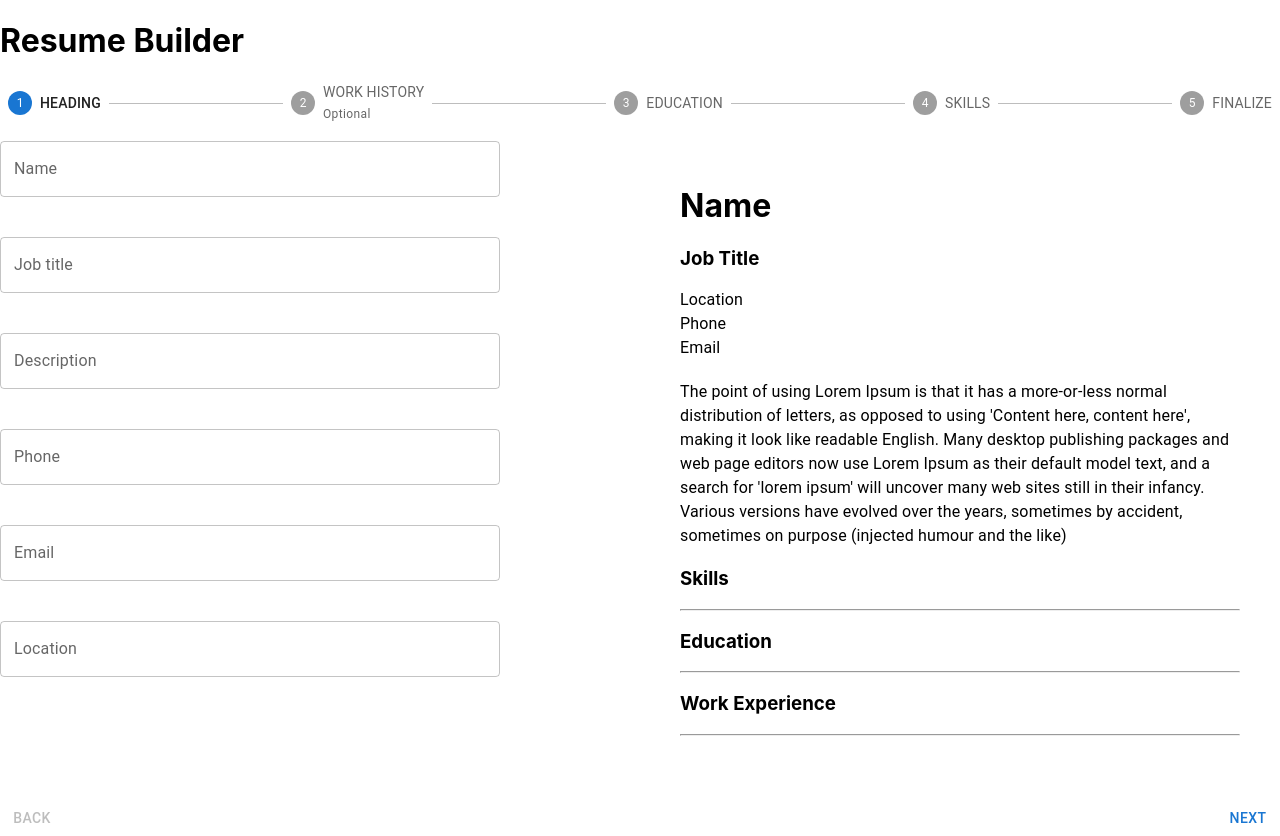
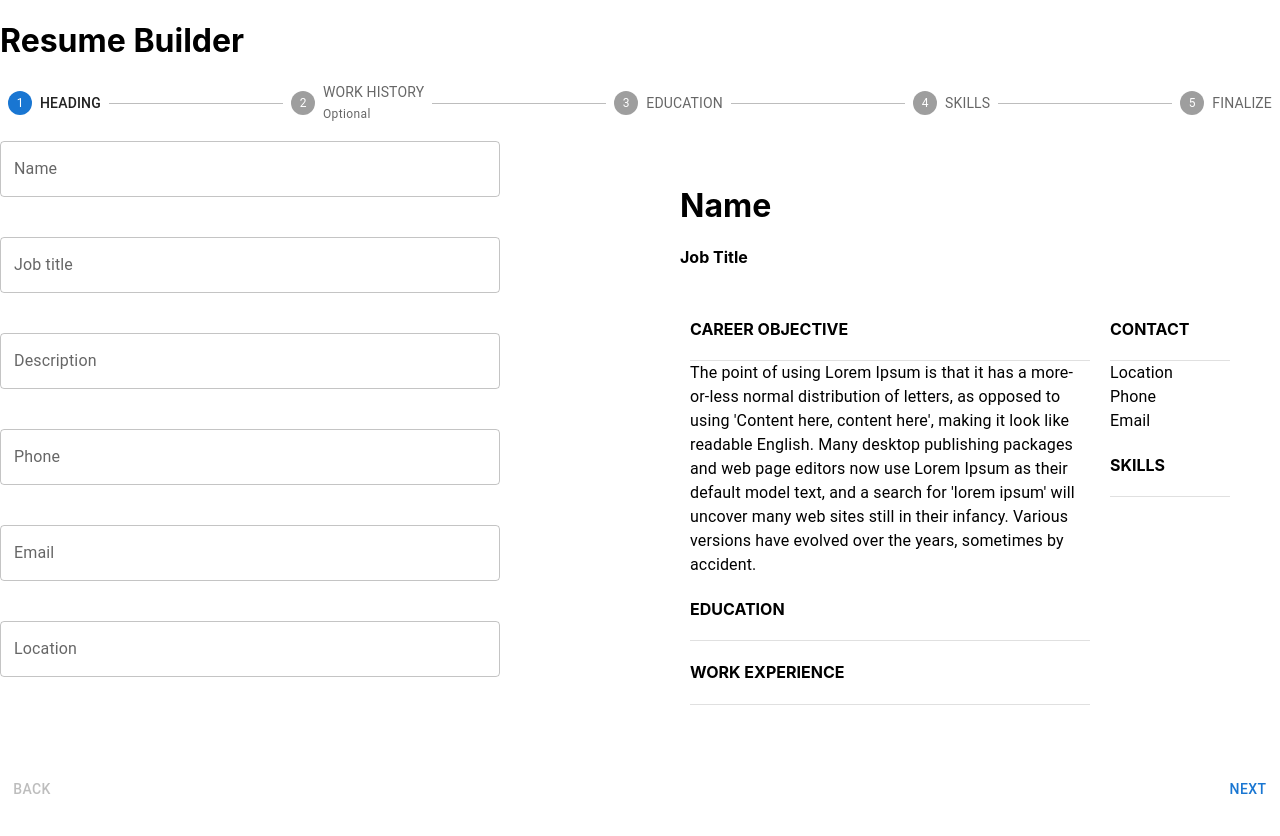
Before and after one commit to info-vivekranjan/Resume-builder, a React (Create React App) app: page / in a window 1280 px wide. After the commit the page ends 807 px from the top, so only its background shows below. Built offline with nearby package versions, Linux system fonts and the light colour scheme.

Commit message:
Mostly done

```diff
--- a/src/Components/ResumeBuilder.jsx
+++ b/src/Components/ResumeBuilder.jsx
@@ -11,6 +11,7 @@ import Paper from '@mui/material/Paper';
 import html2canvas from "html2canvas";
 import { jsPDF } from "jspdf";
 import styles from './ResumeBuilder.module.css';
+import { Divider } from "@mui/material";
 
 const steps = [
     "HEADING",
@@ -152,25 +153,21 @@ export default function ResumeBuilder() {
             {
                 activeStep === steps.length ? (
                     <React.Fragment>
-                        <Box style={{ width: '42%', margin: 'auto' }}>
+                        <Box style={{ width: '40%', margin: 'auto' }}>
                             <Button onClick={printDocument}>Download</Button>
                             <Box sx={{ p: '40px' }} ref={inputRef}>
+                                <Grid container>
+                                    <Grid item xs={12}>
                                         <h1>{query.name || "Name"}</h1>
-                                <h3>{query.jobtitle || "Job Title"}</h3>
-                                <Typography>{query.location || "Location"}</Typography>
-                                <Typography>{query.phone || "Phone"}</Typography>
-                                <Typography>{query.email || "Email"}</Typography>
-                                <br />
-                                <Typography>{query.description || "The point of using Lorem Ipsum is that it has a more-or-less normal distribution of letters, as opposed to using 'Content here, content here', making it look like readable English. Many desktop publishing packages and web page editors now use Lorem Ipsum as their default model text, and a search for 'lorem ipsum' will uncover many web sites still in their infancy. Various versions have evolved over the years, sometimes by accident, sometimes on purpose (injected humour and the like)"}</Typography>
-                                <h3>Skills</h3>
-                                <hr />
-                                <ul>
-                                    {addSkill.map((item) => {
-                                        return <li>{item.skill}</li>
-                                    })}
-                                </ul>
-                                <h3>Education</h3>
-                                <hr />
+                                        <h4>{query.jobtitle || "Job Title"}</h4>
+                                    </Grid>
+                                    <Grid item xs={9} sx={{ p: '10px' }}>
+                                        <h4>CAREER OBJECTIVE</h4>
+                                        <Divider />
+                                        <Typography>{query.description || "The point of using Lorem Ipsum is that it has a more-or-less normal distribution of letters, as opposed to using 'Content here, content here', making it look like readable English. Many desktop publishing packages and web page editors now use Lorem Ipsum as their default model text, and a search for 'lorem ipsum' will uncover many web sites still in their infancy. Various versions have evolved over the years, sometimes by accident."}</Typography>
+
+                                        <h4>EDUCATION</h4>
+                                        <Divider />
                                         <>
                                             {
                                                 addEducation.map((item) => {
@@ -182,6 +179,39 @@ export default function ResumeBuilder() {
                                                 })
                                             }
                                         </>
+                                        <h4>WORK EXPERIENCE</h4>
+                                        <Divider />
+                                        <>
+                                            {
+                                                addWorkExperience.map((item) => {
+                                                    return <Box>
+                                                        <h4>{item.workDesignationAndCompany}</h4>
+                                                        <small>{item.workPeriod}</small>
+                                                        <ul>
+                                                            <li>{item.workDescriptionList1}</li>
+                                                            <li>{item.workDescriptionList2}</li>
+                                                            <li>{item.workDescriptionList3}</li>
+                                                        </ul>
+                                                    </Box>
+                                                })
+                                            }
+                                        </>
+                                    </Grid>
+                                    <Grid item xs={3} sx={{ p: '10px' }}>
+                                        <h4>CONTACT</h4>
+                                        <Divider />
+                                        <Typography>{query.location || "Location"}</Typography>
+                                        <Typography>{query.phone || "Phone"}</Typography>
+                                        <Typography>{query.email || "Email"}</Typography>
+                                        <h4>SKILLS</h4>
+                                        <Divider />
+                                        <ul>
+                                            {addSkill.map((item) => {
+                                                return <li>{item.skill}</li>
+                                            })}
+                                        </ul>
+                                    </Grid>
+                                </Grid>
                             </Box>
                         </Box>
                         <Box sx={{ display: "flex", flexDirection: "row", pt: 2 }}>
@@ -384,22 +414,18 @@ export default function ResumeBuilder() {
                             <Grid item xs={6}>
                                 <Box>
                                     <Box sx={{ p: '40px' }} ref={inputRef}>
+                                        <Grid container>
+                                            <Grid item xs={12}>
                                                 <h1>{query.name || "Name"}</h1>
-                                        <h3>{query.jobtitle || "Job Title"}</h3>
-                                        <Typography>{query.location || "Location"}</Typography>
-                                        <Typography>{query.phone || "Phone"}</Typography>
-                                        <Typography>{query.email || "Email"}</Typography>
-                                        <br />
-                                        <Typography>{query.description || "The point of using Lorem Ipsum is that it has a more-or-less normal distribution of letters, as opposed to using 'Content here, content here', making it look like readable English. Many desktop publishing packages and web page editors now use Lorem Ipsum as their default model text, and a search for 'lorem ipsum' will uncover many web sites still in their infancy. Various versions have evolved over the years, sometimes by accident, sometimes on purpose (injected humour and the like)"}</Typography>
-                                        <h3>Skills</h3>
-                                        <hr />
-                                        <ul>
-                                            {addSkill.map((item) => {
-                                                return <li>{item.skill}</li>
-                                            })}
-                                        </ul>
-                                        <h3>Education</h3>
-                                        <hr />
+                                                <h4>{query.jobtitle || "Job Title"}</h4>
+                                            </Grid>
+                                            <Grid item xs={9} sx={{ p: '10px' }}>
+                                                <h4>CAREER OBJECTIVE</h4>
+                                                <Divider />
+                                                <Typography>{query.description || "The point of using Lorem Ipsum is that it has a more-or-less normal distribution of letters, as opposed to using 'Content here, content here', making it look like readable English. Many desktop publishing packages and web page editors now use Lorem Ipsum as their default model text, and a search for 'lorem ipsum' will uncover many web sites still in their infancy. Various versions have evolved over the years, sometimes by accident."}</Typography>
+
+                                                <h4>EDUCATION</h4>
+                                                <Divider />
                                                 <>
                                                     {
                                                         addEducation.map((item) => {
@@ -411,8 +437,8 @@ export default function ResumeBuilder() {
                                                         })
                                                     }
                                                 </>
-                                        <h3>Work Experience</h3>
-                                        <hr />
+                                                <h4>WORK EXPERIENCE</h4>
+                                                <Divider />
                                                 <>
                                                     {
                                                         addWorkExperience.map((item) => {
@@ -428,6 +454,22 @@ export default function ResumeBuilder() {
                                                         })
                                                     }
                                                 </>
+                                            </Grid>
+                                            <Grid item xs={3} sx={{ p: '10px' }}>
+                                                <h4>CONTACT</h4>
+                                                <Divider />
+                                                <Typography>{query.location || "Location"}</Typography>
+                                                <Typography>{query.phone || "Phone"}</Typography>
+                                                <Typography>{query.email || "Email"}</Typography>
+                                                <h4>SKILLS</h4>
+                                                <Divider />
+                                                <ul>
+                                                    {addSkill.map((item) => {
+                                                        return <li>{item.skill}</li>
+                                                    })}
+                                                </ul>
+                                            </Grid>
+                                        </Grid>
                                     </Box>
                                 </Box>
                             </Grid>
```
Lines whose indentation alone changed are shown as unchanged.
